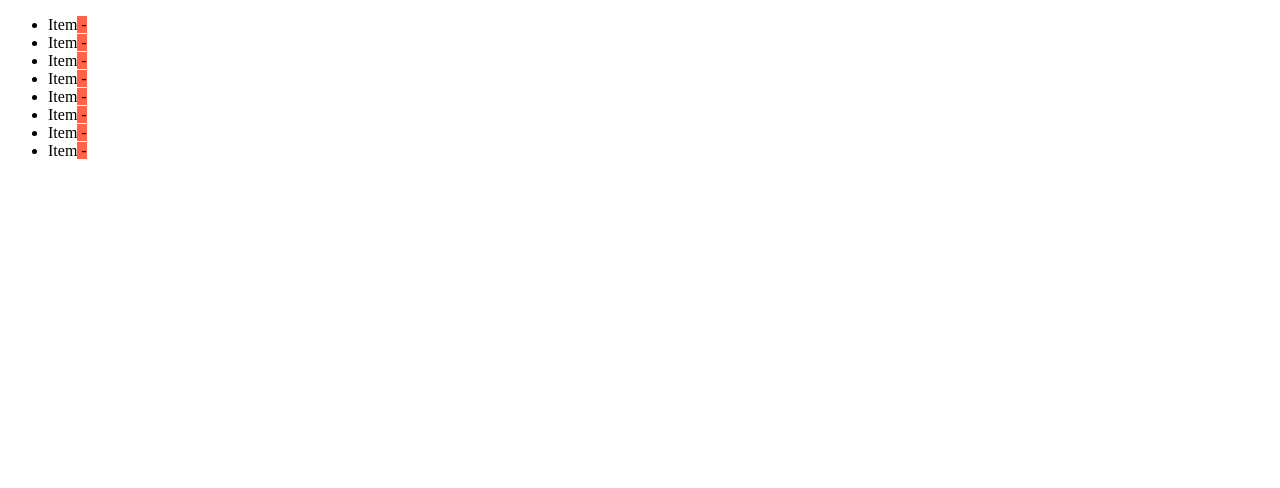
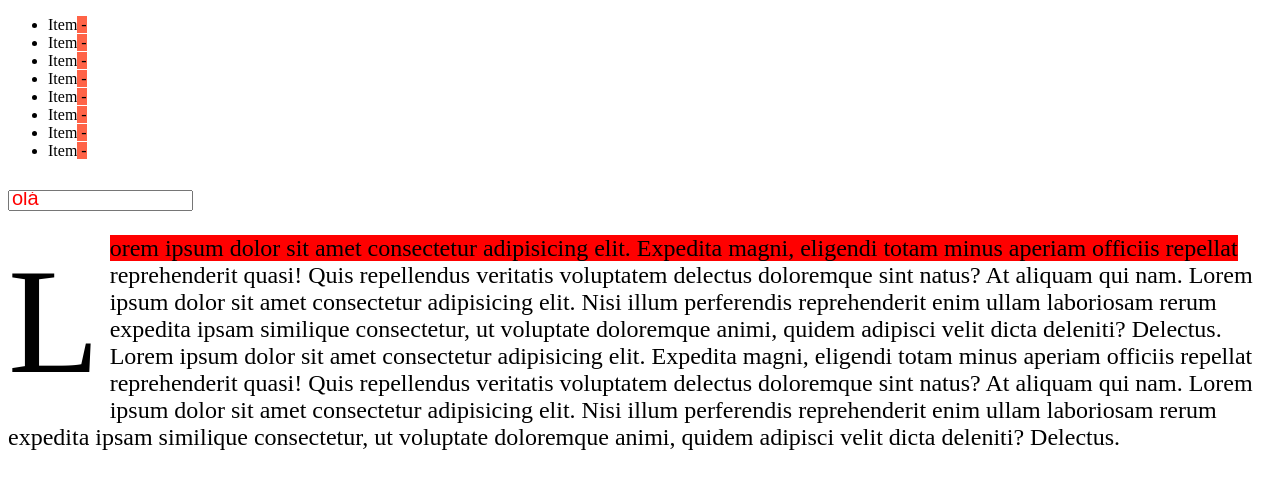
Before and after one commit to mateusvdcastro/HTML-e-CSS, a plain HTML site: page HTML e CSS/377 - Pseudo Elements.html in a window 1280 px wide. Drawn offline with Linux system fonts and the light colour scheme.

Commit message:
Update, class about pseudo elements

```diff
--- a/HTML e CSS/377 - Pseudo Elements.html
+++ b/HTML e CSS/377 - Pseudo Elements.html
@@ -10,6 +10,33 @@
             content: ' - ';
             background: tomato;
         }
+
+        p{
+            font-size: 24px;
+        }
+
+        p::first-letter{
+            font-size: 150px;
+            display: block;
+            float: left;
+            margin: 0 10px 10px 0;
+        }
+
+        p:not(.textbox)::first-line{
+            background: red;
+        }
+
+        p::selection{ /* select the text for to see the effect */
+            background: blue;
+            color: white;
+        }
+
+        ::placeholder{
+            font-size: 20px;
+            color: red;
+        }
+
+
     </style>
 </head>
 <body>
@@ -23,5 +50,9 @@
         <li>Item</li>
         <li>Item</li>
     </ul>
+    <p class="textbox">
+        <input type="text" placeholder="olá">
+    </p>
+    <p>Lorem ipsum dolor sit amet consectetur adipisicing elit. Expedita magni, eligendi totam minus aperiam officiis repellat reprehenderit quasi! Quis repellendus veritatis voluptatem delectus doloremque sint natus? At aliquam qui nam. Lorem ipsum dolor sit amet consectetur adipisicing elit. Nisi illum perferendis reprehenderit enim ullam laboriosam rerum expedita ipsam similique consectetur, ut voluptate doloremque animi, quidem adipisci velit dicta deleniti? Delectus. Lorem ipsum dolor sit amet consectetur adipisicing elit. Expedita magni, eligendi totam minus aperiam officiis repellat reprehenderit quasi! Quis repellendus veritatis voluptatem delectus doloremque sint natus? At aliquam qui nam. Lorem ipsum dolor sit amet consectetur adipisicing elit. Nisi illum perferendis reprehenderit enim ullam laboriosam rerum expedita ipsam similique consectetur, ut voluptate doloremque animi, quidem adipisci velit dicta deleniti? Delectus.</p>
 </body>
 </html>
```
